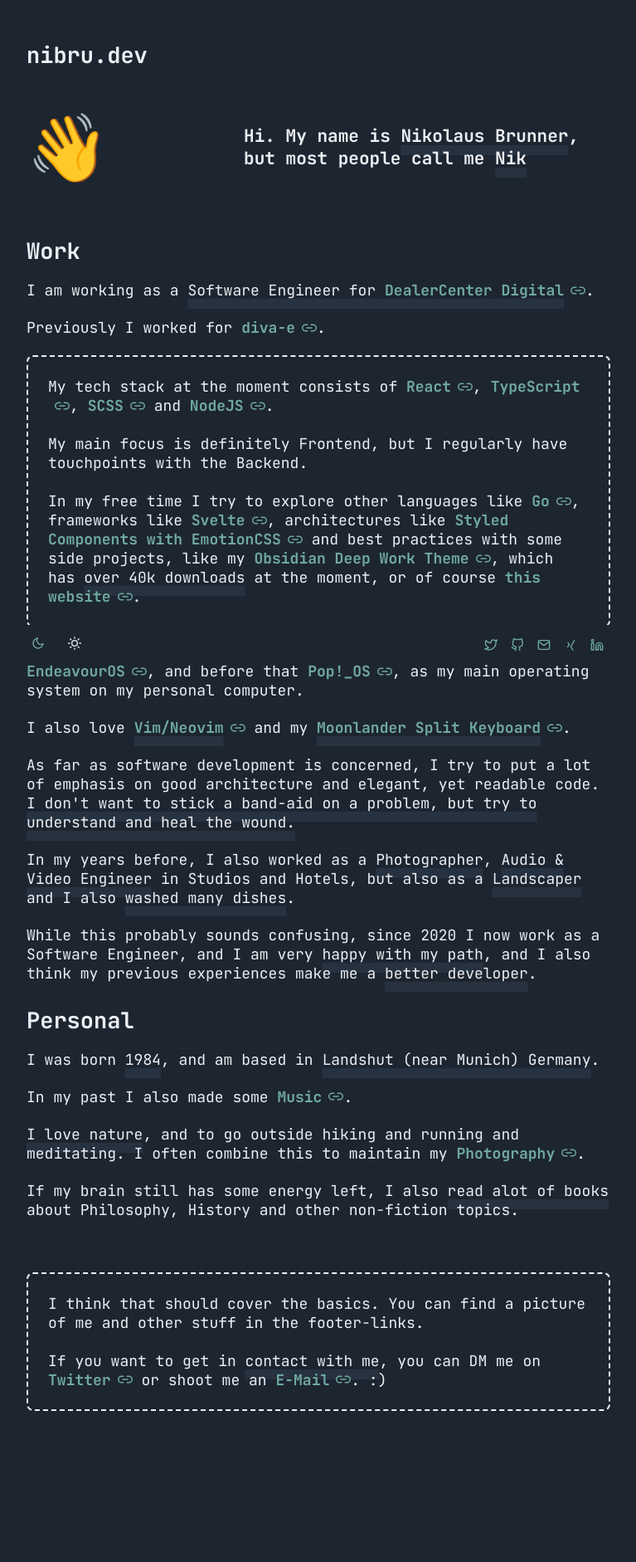
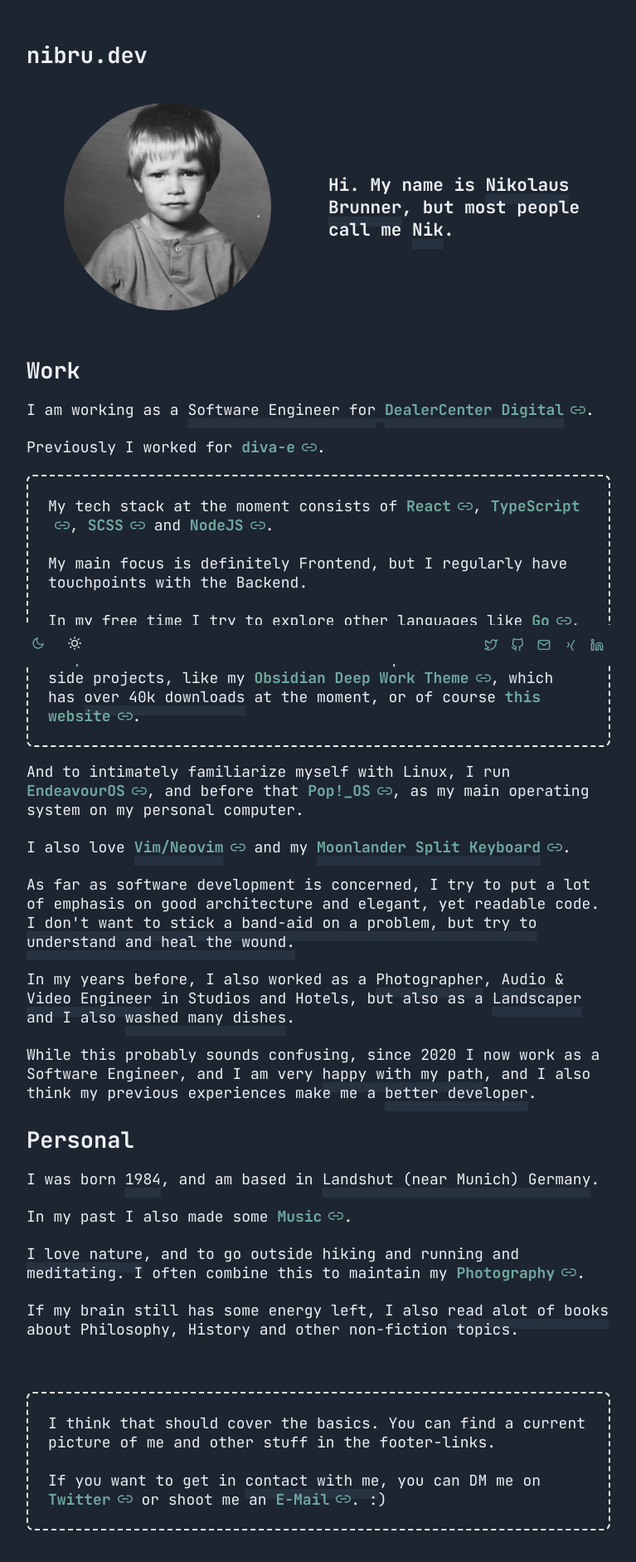
Before and after one commit to nikbrunner/nibru.dev, a Next.js app: page / in a window 1280 px wide. Shown: the top 1882 px of the page at 83% size, without its empty margins (256-1023 px from the left). Before the commit the page ends 1766 px from the top, so only its background shows below. Built offline with nearby package versions, Linux system fonts and the light colour scheme.

Commit message:
index: added picture

```diff
--- a/pages/index.tsx
+++ b/pages/index.tsx
@@ -7,31 +7,35 @@ import { Headline } from "@components/typography/Headline";
 import { Spacer } from "@components/layout/Spacer";
 import { css } from "@emotion/react";
 import { space } from "@theme/mixins/space";
+import { borderRadius } from "@theme/mixins/border";
 
 const Greeting = () => (
   <div
     css={css`
       display: grid;
-      grid-template-columns: 0.35fr 0.65fr;
+      grid-template-columns: repeat(auto-fit, minmax(250px, 1fr));
       gap: ${space.xl};
       align-items: center;
     `}
   >
-    <span
+    <img
+      src="/images/nb.jpg"
       css={css`
-        font-size: 5rem;
+        width: 250px;
+        height: 250px;
+        object-fit: cover;
+        justify-self: center;
+        border-radius: ${borderRadius.round};
       `}
-    >
-      👋
-    </span>
+    />
 
     <h1
       css={css`
         margin: 0;
       `}
     >
-      Hi. My name is <Highlight underline>Nikolaus Brunner</Highlight>,<br />
-      but most people call me <Highlight>Nik</Highlight>
+      Hi. My name is <Highlight underline>Nikolaus Brunner</Highlight>, but most
+      people call me <Highlight>Nik</Highlight>.
     </h1>
   </div>
 );
@@ -209,8 +213,8 @@ const Home = () => {
 
       <Section>
         <Paragraph emphasis>
-          I think that should cover the basics. You can find a picture of me and
-          other stuff in the footer-links.
+          I think that should cover the basics. You can find a current picture of me
+          and other stuff in the footer-links.
           <br />
           <br />
           If you want to get in <Highlight>contact with me</Highlight>, you can DM me
```
